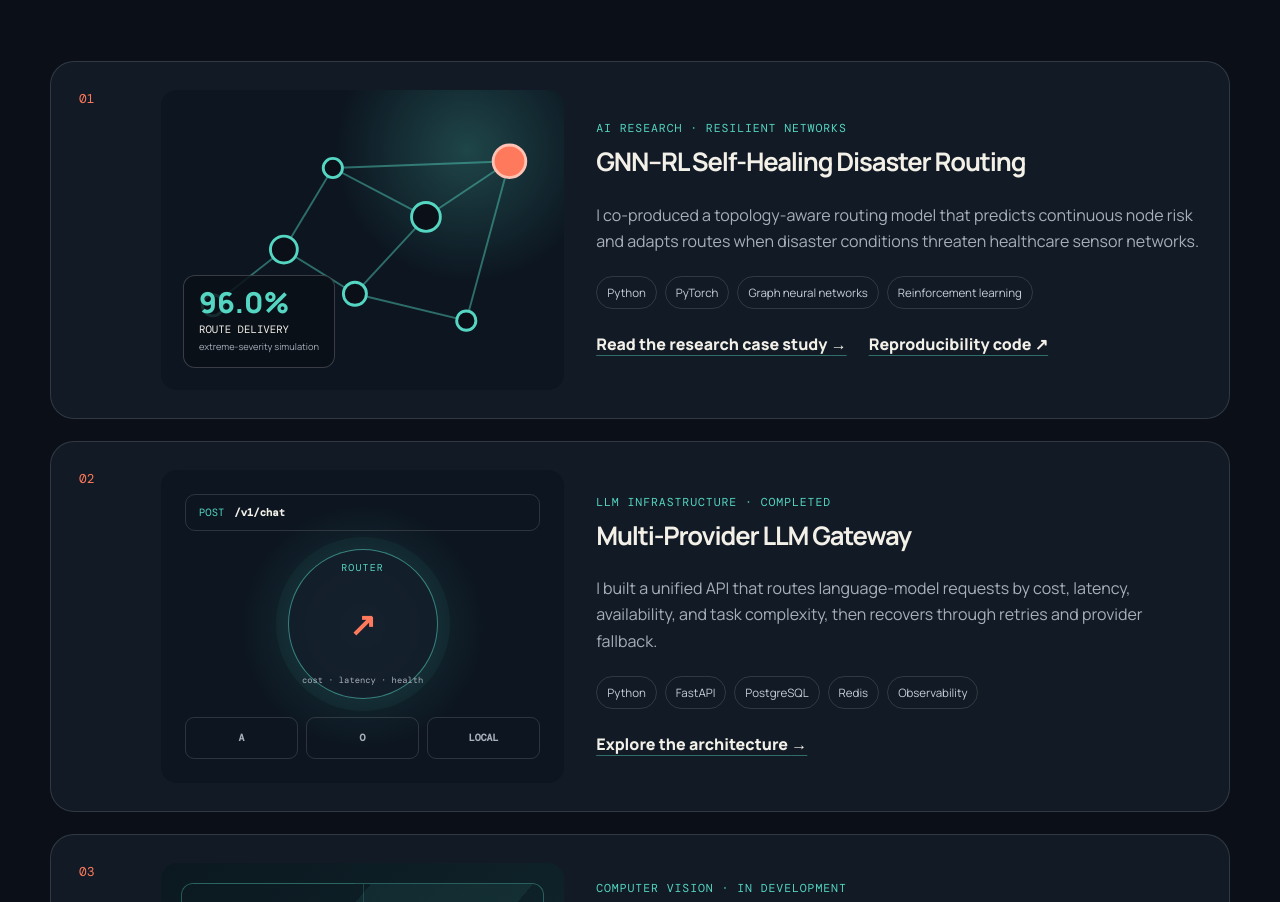
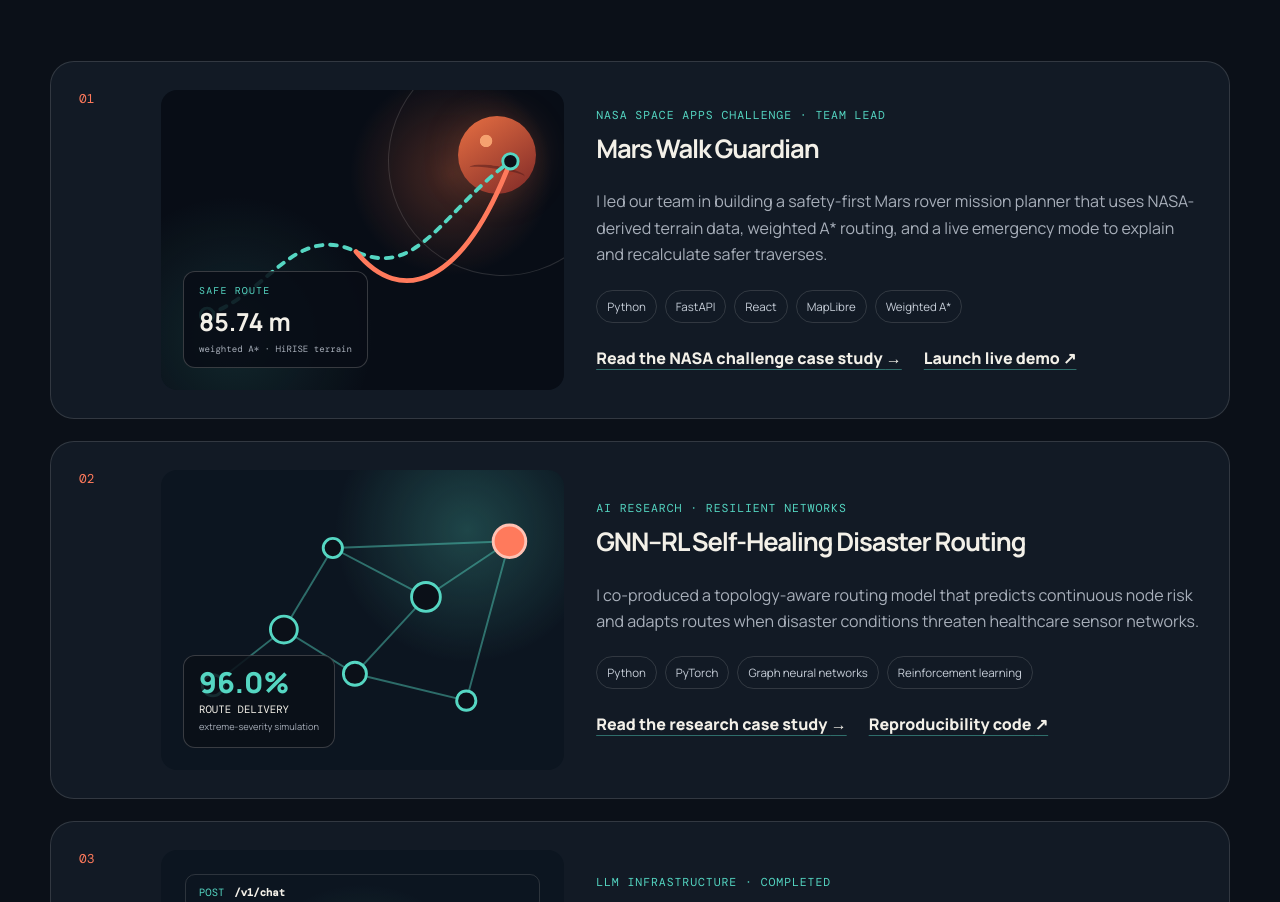
Before and after one commit to Ibrahim2709-raaz/portfolio-website, a plain HTML site: page index.html in a window 1280 px wide. Shown: the part 1391-2293 px from the top of the page. Drawn offline with nearby package versions, Linux system fonts and the light colour scheme.

Commit message:
Add Mars Walk Guardian to portfolio

```diff
--- a/index.html
+++ b/index.html
@@ -23,7 +23,7 @@
   <link rel="preconnect" href="https://fonts.googleapis.com">
   <link rel="preconnect" href="https://fonts.gstatic.com" crossorigin>
   <link href="https://fonts.googleapis.com/css2?family=DM+Mono:wght@400;500&family=Manrope:wght@400;500;600;700;800&display=swap" rel="stylesheet">
-  <link rel="stylesheet" href="prototype.css?v=20260926-3">
+  <link rel="stylesheet" href="prototype.css?v=20261116-nasa">
   <script src="prototype.js?v=20260925" defer></script>
   <script type="application/ld+json">
   {
@@ -71,7 +71,7 @@
         <h1>I build <em>resilient AI systems</em> and human-centred software.</h1>
         <p class="hero-lede">I’m Ibrahim, a Computer Science student and software developer turning research and real requirements into reliable products. My work brings together technical discipline, visual craft, and a poet’s attention to detail.</p>
         <div class="button-row"><a class="button button-primary" href="#work">Explore my work <span aria-hidden="true">↘</span></a><a class="button button-secondary" href="documents/Ibrahim-Salman-Resume.pdf" target="_blank" rel="noreferrer">Download résumé <span aria-hidden="true">↓</span></a><a class="button button-secondary" href="About/about.html">More about me</a></div>
-        <ul class="hero-facts" aria-label="Evidence from featured work"><li><strong>96.0%</strong><span>route delivery</span></li><li><strong>100</strong><span>paired trials</span></li><li><strong>8</strong><span>featured projects</span></li></ul>
+        <ul class="hero-facts" aria-label="Evidence from featured work"><li><strong>96.0%</strong><span>route delivery</span></li><li><strong>100</strong><span>paired trials</span></li><li><strong>9</strong><span>featured projects</span></li></ul>
       </div>
       <div class="code-window reveal" aria-label="Developer profile represented as code">
         <div class="window-bar"><span></span><span></span><span></span><p>ibrahim.profile.js</p></div>
@@ -99,6 +99,20 @@
       <div class="work-list">
         <article class="work-card reveal">
           <div class="work-number">01</div>
+          <div class="work-visual mars-visual" aria-hidden="true">
+            <div class="mars-orbit"></div><div class="mars-planet"><span></span></div>
+            <svg viewBox="0 0 420 280" role="presentation"><path class="mars-route mars-route-base" d="M48 218 C112 196 139 122 203 152 S294 109 364 58"/><path class="mars-route mars-route-emergency" d="M203 152 C250 210 314 188 364 58"/><circle cx="48" cy="218" r="7"/><circle cx="364" cy="58" r="8"/></svg>
+            <div class="mars-telemetry"><span>SAFE ROUTE</span><strong>85.74 m</strong><small>weighted A* · HiRISE terrain</small></div>
+          </div>
+          <div class="work-copy">
+            <p class="project-type">NASA Space Apps Challenge · Team lead</p><h3>Mars Walk Guardian</h3>
+            <p>I led our team in building a safety-first Mars rover mission planner that uses NASA-derived terrain data, weighted A* routing, and a live emergency mode to explain and recalculate safer traverses.</p>
+            <ul class="tag-list"><li>Python</li><li>FastAPI</li><li>React</li><li>MapLibre</li><li>Weighted A*</li></ul>
+            <div class="text-links"><a href="Projects/projects.html#mars-walk-guardian">Read the NASA challenge case study <span aria-hidden="true">→</span></a><a href="https://ibrahim2709-raaz.github.io/mars-walk-guardian/" target="_blank" rel="noreferrer">Launch live demo <span aria-hidden="true">↗</span></a></div>
+          </div>
+        </article>
+        <article class="work-card reveal">
+          <div class="work-number">02</div>
           <div class="work-visual gnn-visual" aria-hidden="true">
             <svg viewBox="0 0 420 280" role="presentation"><g class="network-lines"><path d="M54 208 128 150 202 196 276 116 363 58M128 150 179 65 276 116M202 196 318 224 363 58M179 65 363 58"/></g><g class="network-nodes"><circle cx="54" cy="208" r="11"/><circle cx="128" cy="150" r="14"/><circle cx="179" cy="65" r="10"/><circle cx="202" cy="196" r="12"/><circle cx="276" cy="116" r="15"/><circle cx="318" cy="224" r="10"/><circle class="sink" cx="363" cy="58" r="17"/></g></svg>
             <div class="gnn-stat"><strong>96.0%</strong><span>route delivery</span><small>extreme-severity simulation</small></div>
@@ -111,7 +125,7 @@
           </div>
         </article>
         <article class="work-card reveal">
-          <div class="work-number">02</div>
+          <div class="work-number">03</div>
           <div class="work-visual gateway-visual" aria-hidden="true">
             <div class="gateway-request"><span>POST</span><strong>/v1/chat</strong></div>
             <div class="gateway-router"><small>ROUTER</small><strong>↗</strong><span>cost · latency · health</span></div>
@@ -125,7 +139,7 @@
           </div>
         </article>
         <article class="work-card reveal">
-          <div class="work-number">03</div>
+          <div class="work-number">04</div>
           <div class="work-visual vision-visual" aria-hidden="true">
             <div class="vision-frame"><span class="vision-box vision-box-person">person <b>94%</b></span><span class="vision-box vision-box-cup">cup <b>87%</b></span><span class="vision-focus"></span></div>
             <div class="vision-caption"><span>● LIVE</span><strong>“Person and cup detected.”</strong></div>
@@ -138,7 +152,7 @@
           </div>
         </article>
         <article class="work-card reveal">
-          <div class="work-number">04</div>
+          <div class="work-number">05</div>
           <div class="work-visual touch-visual" aria-hidden="true">
             <div class="touch-targets"><span>24</span><span>32</span><span>40</span><span>48</span><span>56</span></div>
             <div class="touch-readout"><strong>5 sizes</strong><small>completion time + misclicks</small></div>
@@ -151,7 +165,7 @@
           </div>
         </article>
         <article class="work-card reveal">
-          <div class="work-number">05</div>
+          <div class="work-number">06</div>
           <div class="work-visual med-visual" aria-hidden="true">
             <div class="phone-card"><div class="med-head"><span>09:00</span><strong>MedReminder</strong></div><div class="med-row"><span>AM</span><div><b>Daily medication</b><small>1 tablet · with food</small></div><strong>✓</strong></div><div class="med-row"><span>RF</span><div><b>Refill reminder</b><small>5 doses remaining</small></div><strong>→</strong></div></div>
           </div>
@@ -163,7 +177,7 @@
           </div>
         </article>
         <article class="work-card reveal">
-          <div class="work-number">06</div>
+          <div class="work-number">07</div>
           <div class="work-visual kva-visual"><img src="images/kva.png" alt="Kamloops Pack wolf and volleyball logo" loading="lazy"></div>
           <div class="work-copy">
             <p class="project-type">Community website · Front end</p><h3>Kamloops Volleyball Association</h3>
@@ -173,7 +187,7 @@
           </div>
         </article>
         <article class="work-card reveal">
-          <div class="work-number">07</div>
+          <div class="work-number">08</div>
           <div class="work-visual system-visual" aria-hidden="true"><div class="system-card"><span>inventory</span><strong>INV</strong><small>stock model</small></div><div class="system-line"></div><div class="system-card system-card-alt"><span>workflow</span><strong>05</strong><small>core modules</small></div></div>
           <div class="work-copy">
             <p class="project-type">Full-stack system · Implementation</p><h3>Retail Resale Management System</h3>
@@ -183,7 +197,7 @@
           </div>
         </article>
         <article class="work-card reveal">
-          <div class="work-number">08</div>
+          <div class="work-number">09</div>
           <div class="work-visual portfolio-visual" aria-hidden="true"><span>&lt;idea&gt;</span><strong>design<br>meets<br>code.</strong><span>&lt;/idea&gt;</span></div>
           <div class="work-copy">
             <p class="project-type">Personal brand · Web development</p><h3>This portfolio</h3>
@@ -214,7 +228,7 @@
       <div class="section-shell now-grid">
         <div class="reveal"><p class="eyebrow">Now</p><h2>Learning in public. Building with purpose.</h2></div>
         <div class="now-card reveal"><span>Completed</span><h3>LLM infrastructure</h3><p>Finished a provider-neutral gateway centered on routing, reliability, cost controls, and observable operations.</p></div>
-        <div class="now-card reveal"><span>Researching</span><h3>GNNs & reinforcement learning</h3><p>Studying how topology-aware models can keep critical networks routing around failures.</p></div>
+        <div class="now-card reveal"><span>Completed · Team lead</span><h3>NASA Space Apps Challenge</h3><p>Led the team behind Mars Walk Guardian, combining NASA-derived Mars terrain, weighted A* routing, and an emergency rover workflow.</p></div>
       </div>
     </section>
 
--- a/prototype.css
+++ b/prototype.css
@@ -89,6 +89,20 @@ h3 { font-size: clamp(1.35rem, 2vw, 2rem); }
 .work-card:hover { transform: translateY(-4px); border-color: rgba(85,214,194,.5); }
 .work-number { align-self: start; color: var(--coral); font: .8rem "DM Mono", monospace; }
 .work-visual { min-height: 300px; border-radius: 16px; overflow: hidden; background: #d7e5e1; }
+.mars-visual { position: relative; display: grid; align-items: end; padding: 22px; background: radial-gradient(circle at 72% 28%, rgba(230,105,65,.28), transparent 28%), radial-gradient(circle at 18% 82%, rgba(85,214,194,.13), transparent 34%), #080d16; }
+.mars-visual svg { position: absolute; inset: 0; width: 100%; height: 100%; }
+.mars-visual svg circle { fill: var(--night); stroke: var(--cyan); stroke-width: 3; }
+.mars-route { fill: none; stroke-linecap: round; stroke-linejoin: round; }
+.mars-route-base { stroke: var(--cyan); stroke-width: 4; stroke-dasharray: 7 8; }
+.mars-route-emergency { stroke: var(--coral); stroke-width: 5; }
+.mars-orbit { position: absolute; top: -44px; right: -54px; width: 230px; height: 230px; border: 1px solid rgba(243,240,232,.14); border-radius: 50%; transform: rotate(-18deg); }
+.mars-planet { position: absolute; top: 26px; right: 28px; width: 78px; height: 78px; overflow: hidden; border-radius: 50%; background: radial-gradient(circle at 36% 32%, #f5a16f 0 8%, transparent 9%), radial-gradient(circle at 64% 66%, #9f3829 0 11%, transparent 12%), linear-gradient(145deg,#e87043,#7e2927); box-shadow: 0 0 36px rgba(232,112,67,.24); }
+.mars-planet span { position: absolute; left: 11px; bottom: 16px; width: 56px; height: 12px; border-radius: 50%; border-top: 3px solid rgba(78,24,25,.5); transform: rotate(9deg); }
+.mars-telemetry { position: relative; z-index: 1; width: max-content; padding: 12px 15px; border: 1px solid rgba(243,240,232,.2); border-radius: 12px; background: rgba(8,13,22,.88); }
+.mars-telemetry span, .mars-telemetry strong, .mars-telemetry small { display: block; }
+.mars-telemetry span { color: var(--cyan); font: .62rem "DM Mono", monospace; letter-spacing: .12em; }
+.mars-telemetry strong { margin-top: 5px; color: var(--ink); font-size: 1.55rem; }
+.mars-telemetry small { color: var(--muted); font: .57rem "DM Mono", monospace; }
 .gnn-visual { position: relative; display: grid; align-items: end; padding: 22px; background: radial-gradient(circle at 76% 20%, rgba(85,214,194,.25), transparent 34%), #0c1520; }
 .gnn-visual svg { position: absolute; inset: 0; width: 100%; height: 100%; }
 .network-lines path { fill: none; stroke: rgba(85,214,194,.45); stroke-width: 2; }
```
